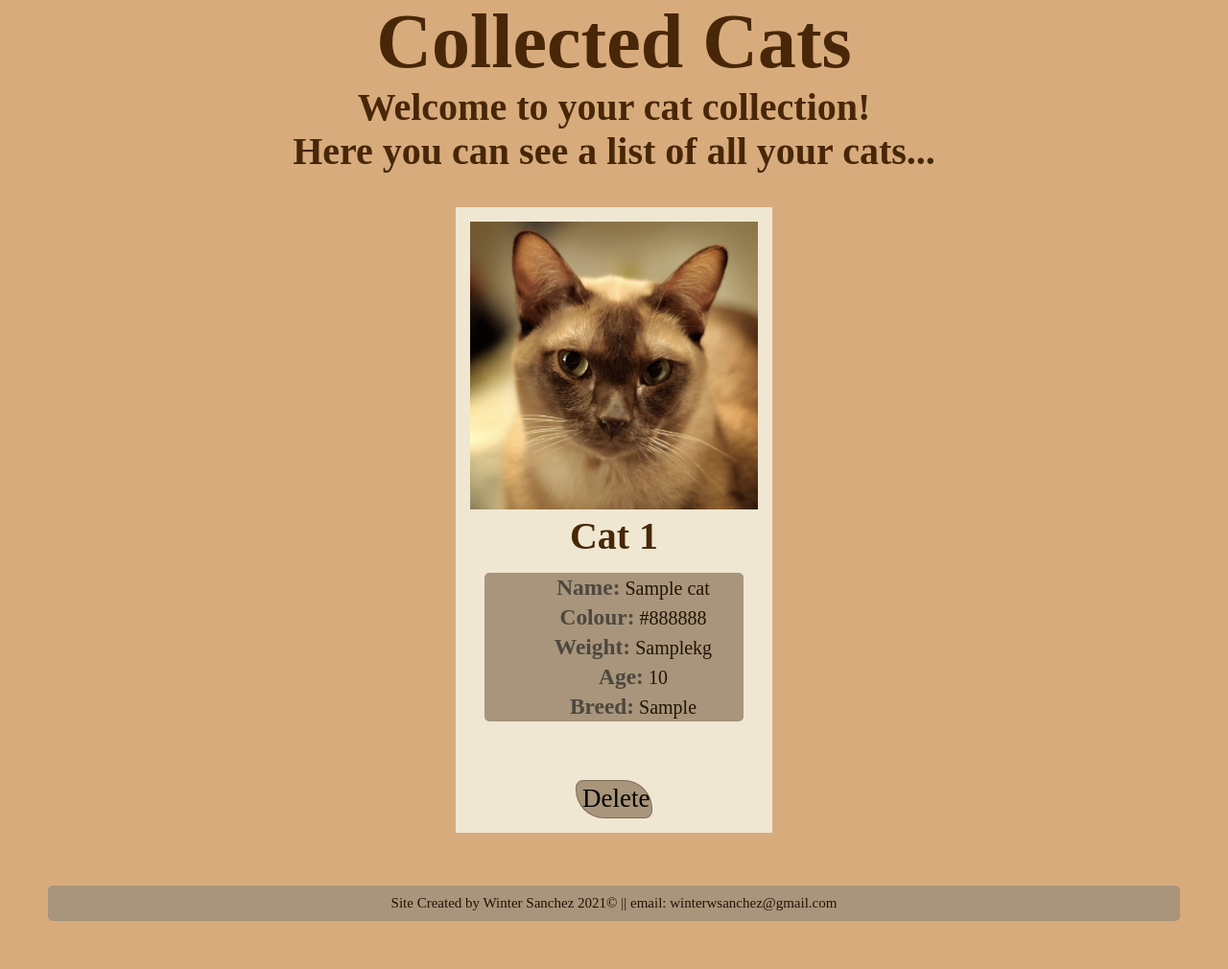
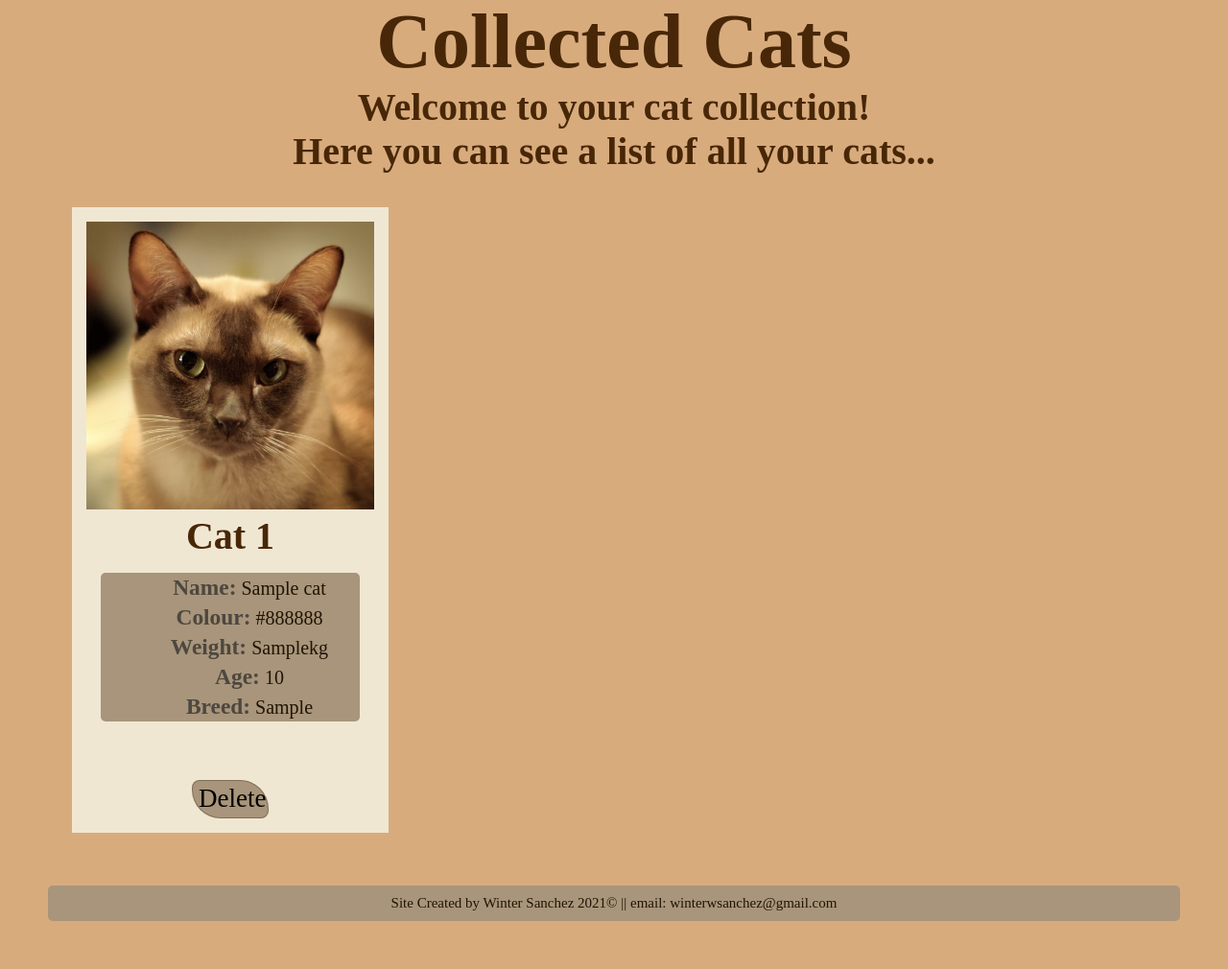
Before and after one commit to wintersanchez/winter-collector-page, a PHP site: page / in a window 1280 px wide. Shown: the part 122-1132 px from the top of the page at 96% size. Run offline with PHP 8.4, Linux system fonts and the light colour scheme; tables that the repository leaves empty or names only in its code hold one stand-in row (values such as "Sample post").

Commit message:
changed flex property of css

```diff
--- a/winter-collector-page.css
+++ b/winter-collector-page.css
@@ -33,7 +33,7 @@ section.allItemsSection {
     flex-wrap: wrap;
     margin: 20px;
     font-size: 2rem;
-    justify-content: center;
+    justify-content: flex-start;
     padding: 15px;
     text-align: center;
     align-content: center;
```
